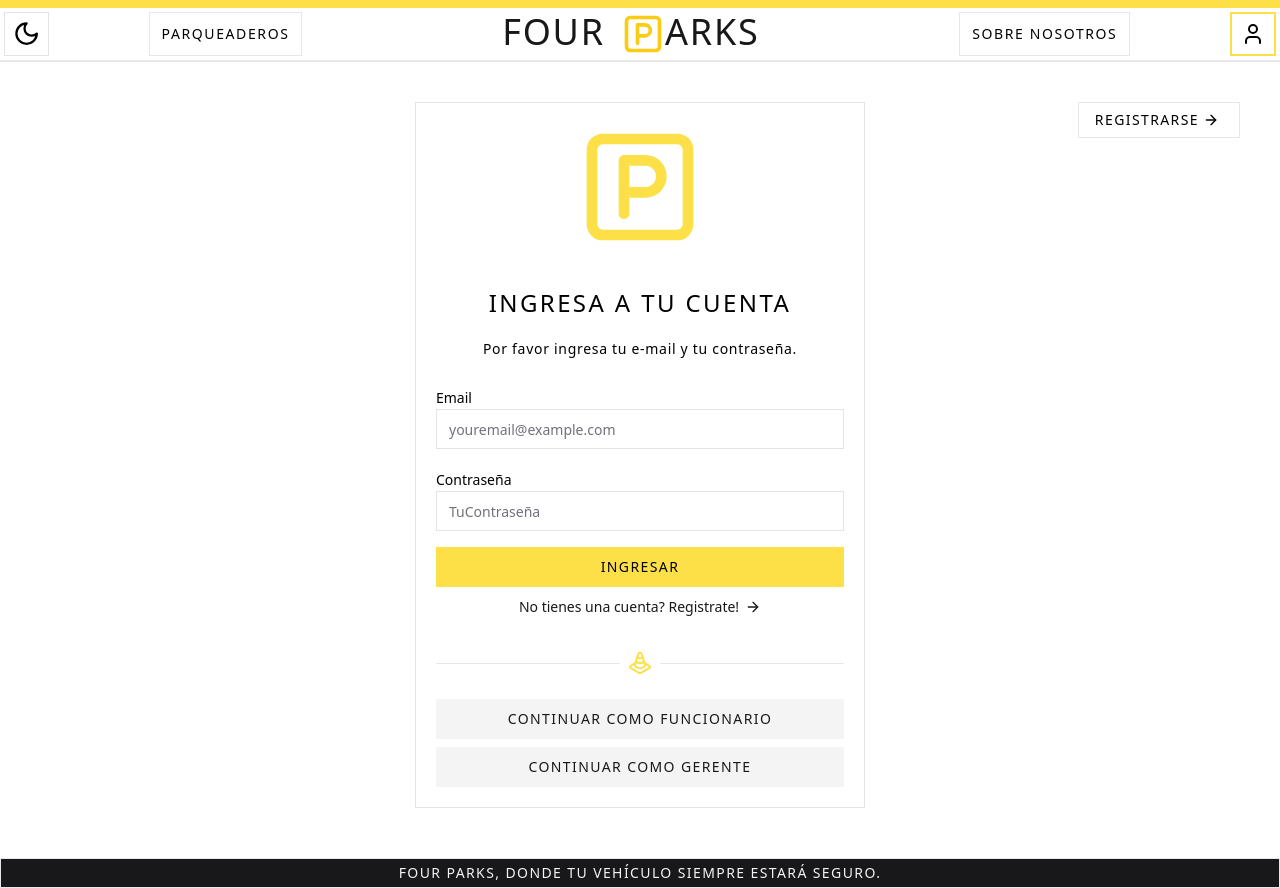
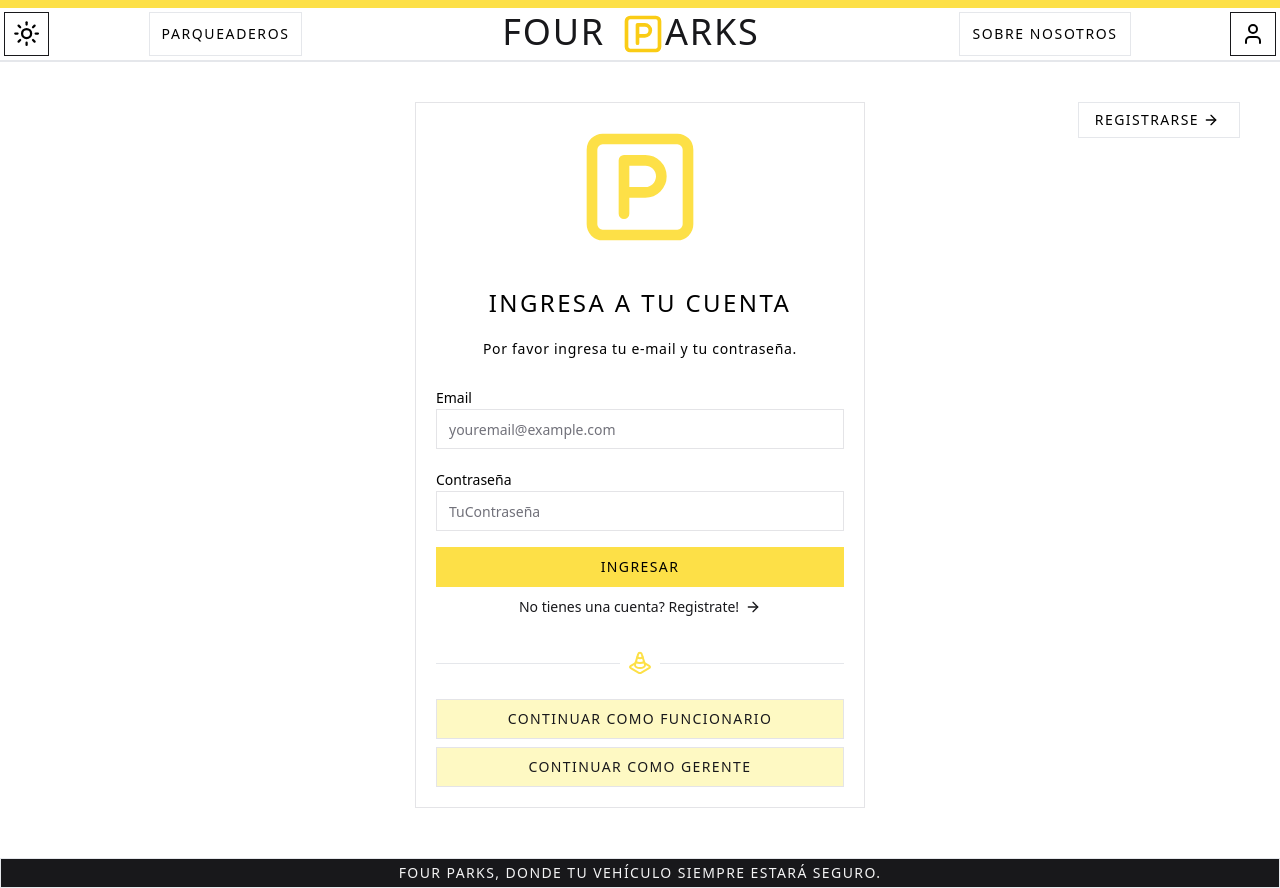
Before and after one commit to nicolas1102/four-parks-frontend, a Next.js app: page /sign-in in a window 1280 px wide. Built offline with nearby package versions, Linux system fonts and the light colour scheme.

Commit message:
correccion de colores varios

```diff
--- a/src/app/(auth)/sign-in/page.tsx
+++ b/src/app/(auth)/sign-in/page.tsx
@@ -83,7 +83,7 @@ const Page = () => {
     <div className='container relative flex flex-col items-center justify-center lg:px-0'>
       <FloatingLink text='REGISTRARSE' href='./sign-up' direction='right' />
 
-      <div className='mx-auto flex w-full flex-col justify-center space-y-6 sm:w-[450px] border border-input p-5'>
+      <div className='mx-auto flex w-full flex-col justify-center space-y-6 sm:w-[450px] border border-input p-5 '>
         <div className='flex flex-col items-center space-y-2 text-center'>
           <div className='relative mb-4 h-32 w-32 text-muted-foreground'>
             <Icons.logo className='text-yellow-300' />
@@ -158,7 +158,7 @@ const Page = () => {
                 onClick={continueAsUsuario}
                 variant='secondary'
                 disabled={isLoading}
-                className='tracking-widest dark:font-semibold hover:bg-secondary-foreground hover:text-secondary'
+                className='tracking-widest dark:font-semibold hover:bg-yellow-300 bg-yellow-100 border border-input dark:border-primary hover:border-primary dark:text-black dark:bg-yellow-200 dark:hover:bg-yellow-300'
               >
                 CONTINUAR COMO USUARIO
               </Button>
@@ -166,7 +166,7 @@ const Page = () => {
                 onClick={continueAsFuncionario}
                 variant='secondary'
                 disabled={isLoading}
-                className='tracking-widest dark:font-semibold hover:bg-secondary-foreground hover:text-secondary'
+                className='tracking-widest dark:font-semibold hover:bg-yellow-300 bg-yellow-100 border border-input dark:border-primary hover:border-primary dark:text-black dark:bg-yellow-200 dark:hover:bg-yellow-300'
               >
                 CONTINUAR COMO FUNCIONARIO
               </Button>
@@ -179,7 +179,7 @@ const Page = () => {
                 onClick={continueAsUsuario}
                 variant='secondary'
                 disabled={isLoading}
-                className='tracking-widest dark:font-semibold hover:bg-secondary-foreground hover:text-secondary w-full'
+                className='tracking-widest dark:font-semibold hover:bg-yellow-300 bg-yellow-100 w-full border border-input dark:border-primary hover:border-primary dark:text-black dark:bg-yellow-200 dark:hover:bg-yellow-300'
               >
                 CONTINUAR COMO USUARIO
               </Button>
@@ -187,7 +187,7 @@ const Page = () => {
                 onClick={continueAsGerente}
                 variant='secondary'
                 disabled={isLoading}
-                className='tracking-widest dark:font-semibold hover:bg-secondary-foreground hover:text-secondary w-full'
+                className='tracking-widest dark:font-semibold hover:bg-yellow-300 bg-yellow-100 w-full border border-input dark:border-primary hover:border-primary dark:text-black dark:bg-yellow-200 dark:hover:bg-yellow-300'
               >
                 CONTINUAR COMO GERENTE
               </Button>
@@ -200,7 +200,7 @@ const Page = () => {
                 onClick={continueAsFuncionario}
                 variant='secondary'
                 disabled={isLoading}
-                className='tracking-widest dark:font-semibold hover:bg-secondary-foreground hover:text-secondary w-full'
+                className='tracking-widest dark:font-semibold hover:bg-yellow-300 bg-yellow-100 w-full border border-input dark:border-primary hover:border-primary dark:text-black dark:bg-yellow-200 dark:hover:bg-yellow-300'
               >
                 CONTINUAR COMO FUNCIONARIO
               </Button>
@@ -208,7 +208,7 @@ const Page = () => {
                 onClick={continueAsGerente}
                 variant='secondary'
                 disabled={isLoading}
-                className='tracking-widest dark:font-semibold hover:bg-secondary-foreground hover:text-secondary w-full'
+                className='tracking-widest dark:font-semibold hover:bg-yellow-300 bg-yellow-100 w-full border border-input dark:border-primary hover:border-primary dark:text-black dark:bg-yellow-200 dark:hover:bg-yellow-300'
               >
                 CONTINUAR COMO GERENTE
               </Button>
--- a/src/app/(auth)/sign-up/page.tsx
+++ b/src/app/(auth)/sign-up/page.tsx
@@ -97,7 +97,7 @@ const Page = () => {
       <div className='container relative flex flex-col items-center justify-center lg:px-0 '>
         <FloatingLink text='INGRESAR' href='./sign-in' direction='left' />
 
-        <div className='mx-auto flex w-full flex-col justify-center space-y-6 sm:w-[450px] border border-input p-5'>
+        <div className='mx-auto flex w-full flex-col justify-center space-y-6 sm:w-[450px] border border-input p-5 '>
           <div className='flex flex-col items-center space-y-2 text-center'>
             <div className='relative mb-4 h-32 w-32 text-muted-foreground'>
               <Icons.logo className='text-yellow-300' />
--- a/src/components/FloatingLink.tsx
+++ b/src/components/FloatingLink.tsx
@@ -15,7 +15,7 @@ const FloatingLink = ({
     <Link
       href={href}
       className={cn(
-        'inline-flex items-center justify-center whitespace-nowrap text-sm font-medium transition-colors focus-visible:outline-none focus-visible:ring-1 focus-visible:ring-ring disabled:pointer-events-none disabled:opacity-50 hover:bg-yellow-100 hover:text-accent-foreground h-9 px-4 py-2 absolute top-0 z-10 tracking-widest border dark:hover:bg-yellow-300 dark:hover:text-black',
+        'inline-flex items-center justify-center whitespace-nowrap text-sm font-medium transition-colors focus-visible:outline-none focus-visible:ring-1 focus-visible:ring-ring disabled:pointer-events-none disabled:opacity-50 hover:text-accent-foreground h-9 px-4 py-2 absolute top-0 z-10 tracking-widest border hover:bg-yellow-200  dark:hover:bg-yellow-300 dark:hover:text-black hover:border-primary',
         { 'left-2 md:left-0 ': direction === 'left' },
         { 'right-2 md:right-0 ': direction === 'right' }
       )}
--- a/src/components/Navbar/ModeToggle.tsx
+++ b/src/components/Navbar/ModeToggle.tsx
@@ -19,9 +19,13 @@ const ModeToggle = () => {
   return (
     <DropdownMenu>
       <DropdownMenuTrigger asChild>
-        <Button variant='outline' size='icon' className='h-11 w-12'>
-          <Moon className='h-[1.7rem] w-[1.7rem] rotate-0 scale-100 transition-all dark:-rotate-90 dark:scale-0 m-1' />
-          <Sun className='absolute h-[1.5rem] w-[1.5rem] rotate-90 scale-0 transition-all dark:rotate-0 dark:scale-100 m-1' />
+        <Button
+          variant='outline'
+          size='icon'
+          className='h-11 w-12 hover:bg-yellow-200  dark:hover:bg-yellow-300 border-primary dark:hover:text-background'
+        >
+          <Sun className='h-[1.7rem] w-[1.7rem] rotate-0 scale-100 transition-all dark:-rotate-90 dark:scale-0 m-1' />
+          <Moon className='absolute h-[1.5rem] w-[1.5rem] rotate-90 scale-0 transition-all dark:rotate-0 dark:scale-100 m-1 ' />
           <span className='sr-only'>Cambiar Tema</span>
         </Button>
       </DropdownMenuTrigger>
@@ -29,11 +33,11 @@ const ModeToggle = () => {
         <DropdownMenuLabel>Tema</DropdownMenuLabel>
         <DropdownMenuSeparator />
         <DropdownMenuItem onClick={() => setTheme('light')}>
-          <Moon className='mr-2 h-4 w-4' />
+          <Sun className='mr-2 h-4 w-4' />
           Claro
         </DropdownMenuItem>
         <DropdownMenuItem onClick={() => setTheme('dark')}>
-          <Sun className='mr-2 h-4 w-4' />
+          <Moon className='mr-2 h-4 w-4' />
           Oscuro
         </DropdownMenuItem>
         <DropdownMenuItem onClick={() => setTheme('system')}>
--- a/src/components/Navbar/NavItem.tsx
+++ b/src/components/Navbar/NavItem.tsx
@@ -9,7 +9,7 @@ const NavItem = ({ title, link }: NavItemInterface) => {
   return (
     <Link
       className={
-        'select-none space-y-1 p-3 leading-none no-underline outline-none transition-colors hover:bg-accent hover:text-accent-foreground focus:bg-accent focus:text-accent-foreground flex flex-row items-center gap-1 tracking-widest border'
+        'select-none space-y-1 p-3 leading-none no-underline outline-none transition-colors hover:bg-accent hover:text-accent-foreground focus:bg-accent focus:text-accent-foreground flex flex-row items-center gap-1 tracking-widest border hover:border-primary hover:bg-yellow-200  dark:hover:bg-yellow-300'
       }
       href={link}
     >
--- a/src/components/Navbar/ProfileNav.tsx
+++ b/src/components/Navbar/ProfileNav.tsx
@@ -18,7 +18,7 @@ const Profile = ({ isLoggedIn }: { isLoggedIn: boolean }) => {
     <DropdownMenu>
       <DropdownMenuTrigger asChild>
         <Link
-          className='bg-background hover:bg-accent hover:text-accent-foreground h-11 w-12 flex items-center justify-around p-1.5 border-2 border-yellow-300'
+          className='bg-background hover:bg-accent h-11 w-12 flex items-center justify-around p-1.5 border border-primary hover:bg-yellow-200 hover dark:hover:bg-yellow-300 dark:hover:text-background  '
           href='/sign-up'
         >
           <User />
--- a/src/components/Separator.tsx
+++ b/src/components/Separator.tsx
@@ -2,12 +2,8 @@ import { TrafficCone } from 'lucide-react'
 
 const Separator = () => {
   return (
-
     <div className='relative'>
-    <div
-      aria-hidden='true'
-      className='absolute inset-0 flex items-center'
-    >
+      <div aria-hidden='true' className='absolute inset-0 flex items-center'>
         <span className='w-full border-t' />
       </div>
       <div className='relative flex justify-center text-xs uppercase'>
```
Lines whose indentation alone changed are shown as unchanged.
